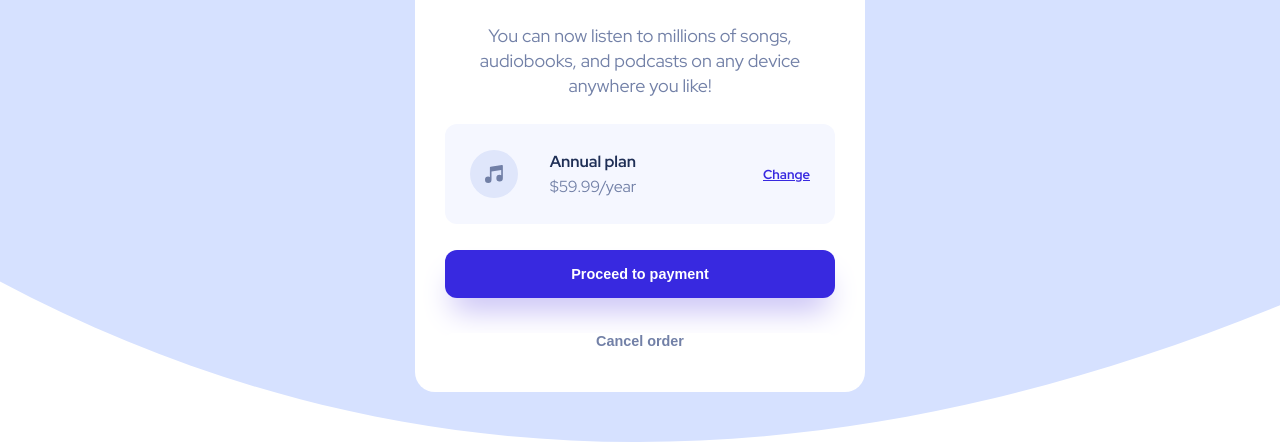
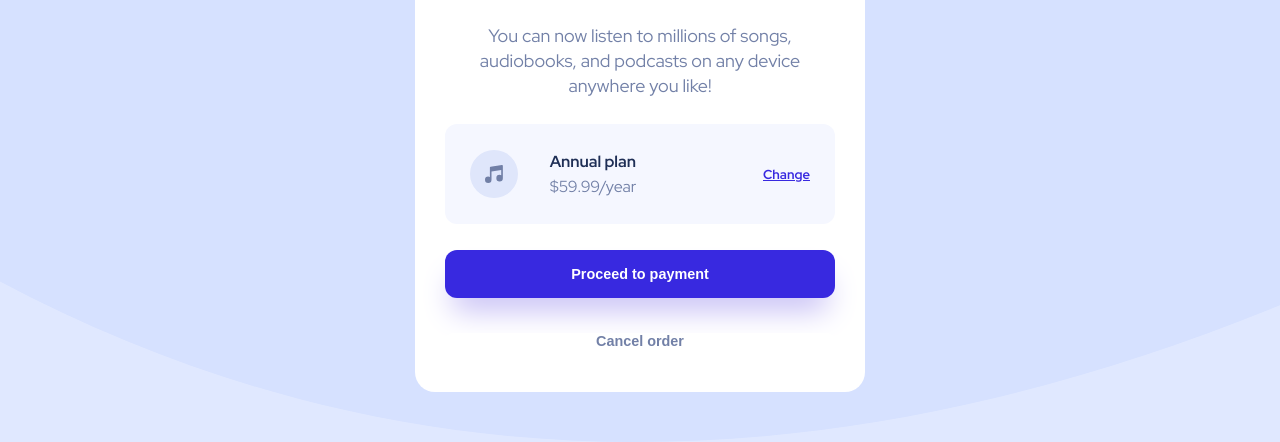
Before and after one commit to Skomorac/Component-FrontEnd_Mentor-Challenge, a plain HTML site: page index.html in a window 1280 px wide. Shown: the part 364-806 px from the top of the page. Drawn offline with Linux system fonts and the light colour scheme.

Commit message:
Add files via upload
Update of body

```diff
--- a/styles.css
+++ b/styles.css
@@ -18,6 +18,11 @@ body {
   background-size: cover;
   font-family: "Red Hat Display", sans-serif;
   font-size: 16px;
+  display: flex;
+  justify-content: center;
+  min-height: 100vh;
+  align-items: center;
+  background-color: hsl(225, 100%, 94%);
 }
 
 .card {
```
